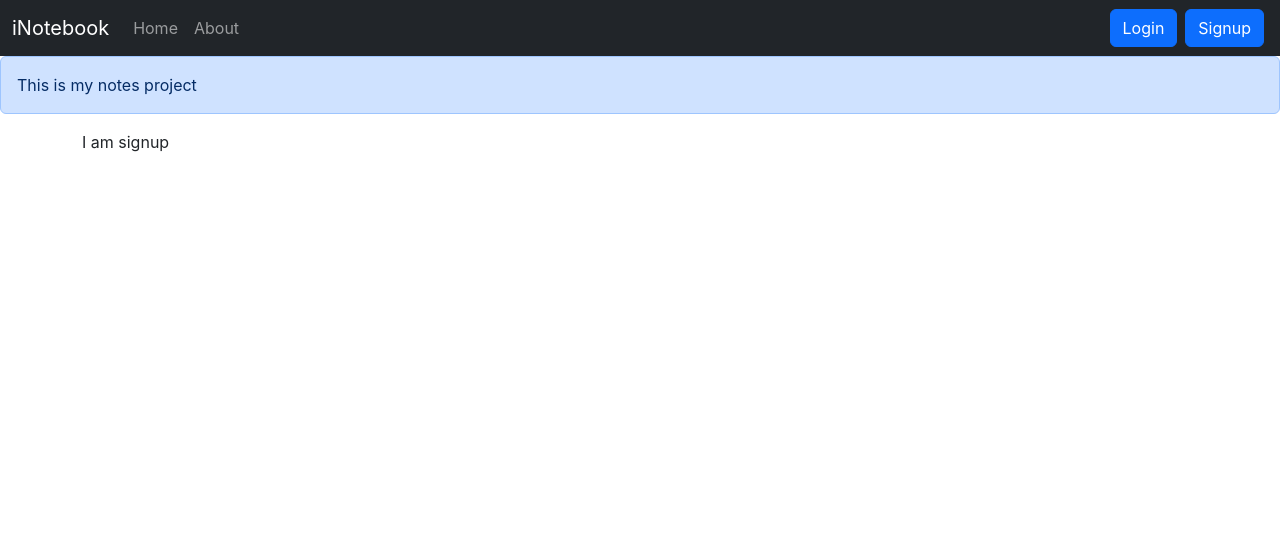
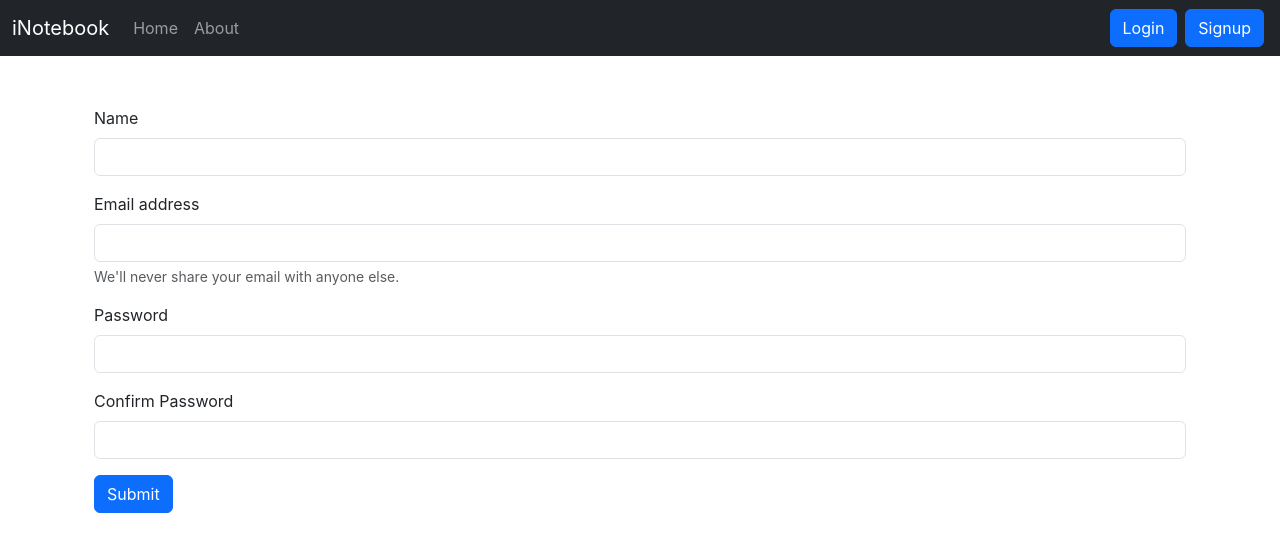
Before and after one commit to KhushbooHamid/NoteHarbor, a React (Create React App) app: page /signup in a window 1280 px wide. Shown: the top 552 px of the page. Built offline with nearby package versions, Linux system fonts and the light colour scheme.

Commit message:
sign up added alerts added

```diff
--- a/src/App.js
+++ b/src/App.js
@@ -4,23 +4,35 @@
 import Home from "./components/Home";
 import About from "./components/About";
 import NoteState from "./context/notes/noteState";
-import Alert from "./components/Alert"
+import Alert from "./components/Alert";
 import Login from "./components/Login";
 import Signup from "./components/Signup";
+import { useState } from "react";
 function App() {
+  const [alert, setAlert] = useState(null);
+  const showAlert = (message, type) => {
+    setAlert({
+      msg: message,
+      type: type,
+    });
+    setTimeout(() => {
+      setAlert(null);
+    }, 1500);
+  };
+
   return (
     <>
       <NoteState>
         <Router>
           <Navbar />
-        <Alert message="This is my notes project"/>
+          <Alert alert={alert}/>
           <div className="container">
             <Routes>
               <Route exact path="/" element={<Home />} />
               <Route exact path="/about" element={<About />} />
-          <Route exact path="/home" element={<Home />} />
-          <Route exact path="/login" element={<Login />} />
-          <Route exact path="/signup" element={<Signup />} />
+              <Route exact path="/home" element={<Home showAlert={showAlert}/>} />
+              <Route exact path="/login" element={<Login showAlert={showAlert}/>} />
+              <Route exact path="/signup" element={<Signup showAlert={showAlert}/>} />
             </Routes>
           </div>
         </Router>
--- a/src/components/AddNote.js
+++ b/src/components/AddNote.js
@@ -1,7 +1,7 @@
 import React, { useContext, useState } from "react";
 import noteContext from "../context/notes/noteContext";
 
-const AddNote = () => {
+const AddNote = (props) => {
   const context = useContext(noteContext);
   const { addNote } = context;
 
@@ -17,6 +17,7 @@
     setNote({ title: "",
     description: "",
     tag: "",})
+    props.showAlert("Added successfully", "success");
   };
 
   const onChange = (e) => {
--- a/src/components/Alert.js
+++ b/src/components/Alert.js
@@ -1,13 +1,22 @@
 import React from "react";
 
-const Alert = (props) => {
-  return (
-    <div>
-      <div className="alert alert-primary" role="alert">
-        {props.message}
+function Alert(props) {
+  const capitalize = (word) => {
+    if (word === "danger") {
+      word = "error";
+    }
+    const lower = word.toLowerCase();
+    return lower.charAt(0).toUpperCase() + lower.slice(1);
+  };
+  return(
+    <div style={{height: '50px'}}>
+    {props.alert && (
+      <div className={`alert alert-${props.alert.type} alert-dismissible fade show`} role="alert">
+        <strong>{capitalize(props.alert.type)}</strong>: {props.alert.msg}
       </div>
+    )}
     </div>
-  );
-};
+  )
+}
 
 export default Alert;
--- a/src/components/Home.js
+++ b/src/components/Home.js
@@ -1,9 +1,11 @@
 import Notes from './Notes';
-const Home = () => {
+
+const Home = (props) => {
+  const {showAlert} = props;
 
   return (
     <div>
-      <Notes/>
+      <Notes showAlert={showAlert}/>
     </div>
   );
 };
--- a/src/components/Login.js
+++ b/src/components/Login.js
@@ -3,7 +3,7 @@
 
 
 
-const Login = () => {
+const Login = (props) => {
     const [credentials, setCredentials] = useState({email: "", password: ""})
     let navigate = useNavigate();
 
@@ -23,10 +23,11 @@
         //save the auth token and redirect
         localStorage.setItem('token', json.authtoken);
         navigate("/");
+        props.showAlert("Logged in Successfully", "success")
 
     }
     else{
-        alert("invalid credentials")
+      props.showAlert("Invalid Details", "danger")
     }
   };
 
--- a/src/components/NoteItem.js
+++ b/src/components/NoteItem.js
@@ -13,8 +13,10 @@
         <div className="card-body">
           <div className="d-flex align-items-center">
             <h5 className="card-title">{note.title}</h5>
-            <i className="fa-solid fa-trash mx-2" onClick={()=>{deleteNote(note._id)}}></i>
-            <i className="fa-solid fa-pen-to-square mx-2 "  onClick={()=>{props.updateNote(note)}}  ></i>
+            <i className="fa-solid fa-trash mx-2" onClick={()=>{deleteNote(note._id);
+            props.showAlert("Deleted successfully", "success");}}></i>
+            <i className="fa-solid fa-pen-to-square mx-2 "  onClick={()=>{props.updateNote(note);
+            }}  ></i>
             {/* data-bs-toggle="modal" data-bs-target="#exampleModal" */}
           </div>
           <p className="card-text">{note.description}</p>
--- a/src/components/Notes.js
+++ b/src/components/Notes.js
@@ -3,7 +3,7 @@
 import NoteItem from "./NoteItem";
 import AddNote from "./AddNote";
 
-const Notes = () => {
+const Notes = (props) => {
   const context = useContext(noteContext);
   const { notes, getNotes, editNote } = context;
   useEffect(() => {
@@ -28,6 +28,7 @@
   const handleClick = (e) => {
     editNote(note.id, note.etitle, note.edescription, note.etag)
     refClose.current.click();
+    props.showAlert("Updated successfully", "success");
 
   };
 
@@ -37,7 +38,7 @@
 
   return (
     <>
-      <AddNote />
+      <AddNote showAlert={props.showAlert}/>
       <button ref={ref} type="button" className="btn btn-primary d-none" data-bs-toggle="modal" data-bs-target="#exampleModal">
   Launch demo modal
 </button>
@@ -134,7 +135,7 @@
         </div>
         {notes.map((note) => {
           return (
-            <NoteItem key={note._id} updateNote={updateNote} note={note} />
+            <NoteItem key={note._id} updateNote={updateNote} showAlert={props.showAlert} note={note} />
           );
         })}
       </div>
--- a/src/components/Signup.js
+++ b/src/components/Signup.js
@@ -1,11 +1,107 @@
-import React from 'react'
+import React, { useState } from "react";
+import { useNavigate } from "react-router-dom";
 
-const Signup = () => {
+const Signup = (props) => {
+  const [credentials, setCredentials] = useState({name: "", email: "", password: "", cpassword: "" });
+  let navigate = useNavigate();
+
+  const handleSubmit = async (e) => {
+    e.preventDefault();
+    const {name, email, password} = credentials;
+
+    const response = await fetch("http://localhost:5000/api/auth/createuser", {
+      method: "POST",
+      headers: {
+        "Content-Type": "application/json",
+      },
+      body: JSON.stringify({name, email, password}),
+    });
+
+    const json = await response.json();
+
+    console.log(json);
+
+    if (json.success) {
+      //save the auth token and redirect
+      localStorage.setItem("token", json.authtoken);
+      navigate("/");
+      props.showAlert("Account Created Successfully", "success")
+    } else {
+      props.showAlert("Invalid Credentials", "danger")
+    }
+  };
+
+  const onChange = (e) => {
+    setCredentials({ ...credentials, [e.target.name]: e.target.value }); //spread operator so that the new properties gets added
+  };
   return (
-    <div>
-      I am signup
+    <div className="container">
+      <form onSubmit={handleSubmit}>
+        <div className="mb-3">
+          <label htmlFor="name" className="form-label">
+            Name
+          </label>
+          <input
+            type="text"
+            className="form-control"
+            id="name"
+            name="name"
+            onChange={onChange}
+            aria-describedby="emailHelp"
+          />
+        </div>
+
+        <div className="mb-3">
+          <label htmlFor="email" className="form-label">
+            Email address
+          </label>
+          <input
+            type="email"
+            className="form-control"
+            id="email"
+            name="email"
+            onChange={onChange}
+            aria-describedby="emailHelp"
+          />
+          <div id="emailHelp" className="form-text">
+            We'll never share your email with anyone else.
+          </div>
+        </div>
+        <div className="mb-3">
+          <label htmlFor="password" className="form-label">
+            Password
+          </label>
+          <input
+            type="password"
+            className="form-control"
+            id="password"
+            name="password"
+            onChange={onChange}
+            required
+            minLength={5}
+          />
+        </div>
+        <div className="mb-3">
+          <label htmlFor="cpassword" className="form-label">
+            Confirm Password
+          </label>
+          <input
+            type="password"
+            className="form-control"
+            id="cpassword"
+            name="cpassword"
+            onChange={onChange}
+            required
+            minLength={5}
+          />
+        </div>
+
+        <button type="submit" className="btn btn-primary">
+          Submit
+        </button>
+      </form>
     </div>
-  )
-}
+  );
+};
 
-export default Signup
+export default Signup;
```
Also changed, not shown: 1 other file (tests, documents, lock files or other folders). Lines whose indentation alone changed are shown as unchanged.
